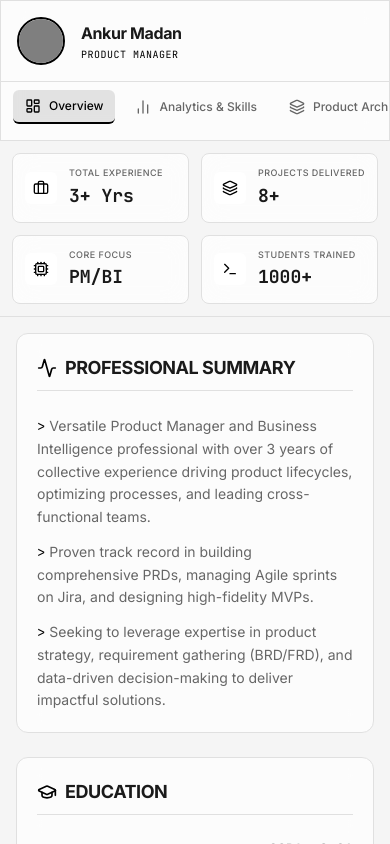
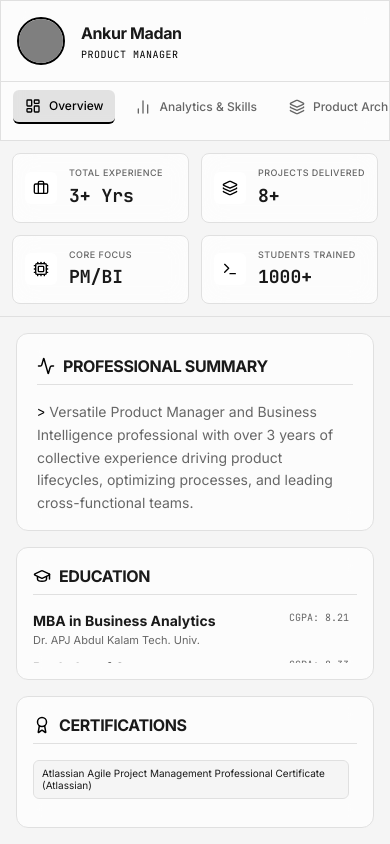
Before and after one commit to ankur-the-analyst/Webpage-Techsite-, a React (Vite) app: page / in a window 390 px wide. Built offline with nearby package versions, Linux system fonts and the light colour scheme; grey boxes are pictures that could not be loaded.

Commit message:
feat: Refine sidebar layout and styling
Adjusted flex properties and padding/margins in the sidebar to improve visual consistency and responsiveness across different screen sizes. This includes ensuring content does not overflow and refining spacing for section titles.

```diff
--- a/src/App.tsx
+++ b/src/App.tsx
@@ -233,8 +233,8 @@ const Sidebar = ({ activeTab, setActiveTab }: {
   ];
 
   return (
-    <div className="w-full md:w-64 glass-panel border-b md:border-b-0 md:border-r border-cyber-border flex flex-col shrink-0 z-20 md:sticky md:top-0 md:h-screen overflow-y-auto">
-      <div className="p-4 md:p-5 border-b border-cyber-border flex flex-row md:flex-col items-center md:items-center justify-between md:justify-start">
+    <div className="w-full md:w-64 glass-panel border-b md:border-b-0 md:border-r border-cyber-border flex flex-col shrink-0 z-20 md:sticky md:top-0 md:h-screen">
+      <div className="p-4 md:p-5 border-b border-cyber-border flex flex-row md:flex-col items-center md:items-center justify-between md:justify-start shrink-0">
         <div className="flex items-center space-x-4 md:space-x-0 md:flex-col">
           <div className="w-12 h-12 md:w-24 md:h-24 rounded-full bg-cyber-panel border-2 border-cyber-accent flex items-center justify-center md:mb-4 overflow-hidden relative group shrink-0">
             <div className="absolute inset-0 bg-cyber-accent/20 group-hover:bg-cyber-accent/40 transition-colors z-10"></div>
@@ -305,21 +305,21 @@ const KPICard = ({ title, value, icon: Icon, delay }: { title: string, value: st
 );
 
 const SectionTitle = ({ title, icon: Icon }: { title: string, icon: any }) => (
-  <div className="flex items-center space-x-2 mb-6 border-b border-cyber-border pb-2">
-    <Icon size={20} className="text-cyber-accent" />
-    <h2 className="text-lg font-bold tracking-tight text-cyber-text uppercase">{title}</h2>
+  <div className="flex items-center space-x-2 mb-4 border-b border-cyber-border pb-1.5">
+    <Icon size={18} className="text-cyber-accent" />
+    <h2 className="text-base font-bold tracking-tight text-cyber-text uppercase">{title}</h2>
   </div>
 );
 
 const OverviewWidget = () => (
   <motion.div
     initial={{ opacity: 0 }} animate={{ opacity: 1 }} transition={{ duration: 0.5 }}
-    className="col-span-1 lg:col-span-2 flex flex-col gap-6"
+    className="col-span-1 lg:col-span-2 h-full flex flex-col gap-4 md:gap-6"
   >
     {/* Summary Box */}
-    <div className="glass-panel p-5 md:p-6 rounded-xl flex-shrink-0">
+    <div className="glass-panel p-5 md:p-6 rounded-xl flex-shrink-0 max-h-[40%] flex flex-col">
       <SectionTitle title="Professional Summary" icon={Activity} />
-      <div className="space-y-3 text-sm leading-relaxed text-cyber-muted">
+      <div className="space-y-3 text-sm leading-relaxed text-cyber-muted overflow-y-auto custom-scrollbar pr-2">
         <p>
           <span className="text-cyber-accent font-mono">{'>'}</span> Versatile Product Manager and Business Intelligence professional with over 3 years of collective experience driving product lifecycles, optimizing processes, and leading cross-functional teams.
         </p>
@@ -333,39 +333,42 @@ const OverviewWidget = () => (
     </div>
 
     {/* Education & Certifications Container */}
-    <div className="grid grid-cols-1 md:grid-cols-2 gap-5 flex-1">
+    <div className="grid grid-cols-1 md:grid-cols-2 gap-4 flex-1 min-h-0">
       {/* Education Box */}
-      <div className="glass-panel p-5 md:p-6 rounded-xl flex flex-col justify-start">
+      <div className="glass-panel p-4 md:p-5 rounded-xl flex flex-col min-h-0">
         <SectionTitle title="Education" icon={GraduationCap} />
-        <ul className="space-y-3 text-sm text-cyber-text">
+        <div className="flex-1 overflow-y-auto custom-scrollbar pr-2">
+          <ul className="space-y-2.5 text-xs text-cyber-text">
             <li className="flex flex-col">
               <div className="flex justify-between items-start">
-              <span className="font-bold text-base">MBA in Business Analytics</span>
-              <span className="font-mono text-cyber-muted text-sm shrink-0 ml-2">CGPA: 8.21</span>
+                <span className="font-bold text-sm">MBA in Business Analytics</span>
+                <span className="font-mono text-cyber-muted text-[10px] shrink-0 ml-2">CGPA: 8.21</span>
               </div>
-            <span className="text-sm text-cyber-muted mt-1">Dr. APJ Abdul Kalam Tech. Univ.</span>
+              <span className="text-[11px] text-cyber-muted mt-0.5">Dr. APJ Abdul Kalam Tech. Univ.</span>
             </li>
             <li className="flex flex-col">
               <div className="flex justify-between items-start">
-              <span className="font-bold text-base">Bachelor of Commerce</span>
-              <span className="font-mono text-cyber-muted text-sm shrink-0 ml-2">CGPA: 8.33</span>
+                <span className="font-bold text-sm">Bachelor of Commerce</span>
+                <span className="font-mono text-cyber-muted text-[10px] shrink-0 ml-2">CGPA: 8.33</span>
               </div>
-            <span className="text-sm text-cyber-muted mt-1">University of Delhi</span>
+              <span className="text-[11px] text-cyber-muted mt-0.5">University of Delhi</span>
             </li>
             <li className="flex flex-col">
               <div className="flex justify-between items-start">
-              <span className="font-bold text-base">Class XII</span>
-              <span className="font-mono text-cyber-muted text-sm shrink-0 ml-2">84.6%</span>
+                <span className="font-bold text-sm">Class XII</span>
+                <span className="font-mono text-cyber-muted text-[10px] shrink-0 ml-2">84.6%</span>
               </div>
-            <span className="text-sm text-cyber-muted mt-1">CBSE Board</span>
+              <span className="text-[11px] text-cyber-muted mt-0.5">CBSE Board</span>
             </li>
           </ul>
         </div>
+      </div>
 
       {/* Certifications Box */}
-      <div className="glass-panel p-5 md:p-6 rounded-xl flex flex-col justify-start">
+      <div className="glass-panel p-4 md:p-5 rounded-xl flex flex-col min-h-0">
         <SectionTitle title="Certifications" icon={Award} />
-        <ul className="space-y-2 text-sm text-cyber-text flex flex-wrap gap-2">
+        <div className="flex-1 overflow-y-auto custom-scrollbar pr-2">
+          <ul className="space-y-1.5 text-[11px] text-cyber-text flex flex-wrap gap-1.5">
             {[
               'Atlassian Agile Project Management Professional Certificate (Atlassian)',
               'Aha! Product Management Professional Certificate (Aha!)',
@@ -375,9 +378,10 @@ const OverviewWidget = () => (
               'BI Fundamentals (Simplilearn)',
               'Excel Crash Course (CFI)'
             ].map(cert => (
-            <li key={cert} className="bg-cyber-bg px-3 py-2 rounded-md text-xs border border-cyber-border leading-tight hover:border-cyber-accent/50 transition-colors">{cert}</li>
+              <li key={cert} className="bg-cyber-bg px-2 py-1.5 rounded-md text-[10px] border border-cyber-border leading-tight hover:border-cyber-accent/50 transition-colors">{cert}</li>
             ))}
           </ul>
+        </div>
       </div>
     </div>
   </motion.div>
@@ -429,10 +433,10 @@ const AnalyticsWidget = () => {
   }, [step]);
 
   return (
-    <div className="grid grid-cols-1 lg:grid-cols-2 gap-6">
+    <div className="grid grid-cols-1 lg:grid-cols-2 gap-6 flex-1 min-h-0">
       <motion.div
         initial={{ opacity: 0, scale: 0.95 }} animate={{ opacity: 1, scale: 1 }} transition={{ duration: 0.5 }}
-        className="flex flex-col bg-cyber-panel border border-cyber-border rounded-lg overflow-hidden relative shadow-[0_0_15px_rgba(0,0,0,0.5)] min-h-[480px]"
+        className="flex flex-col bg-cyber-panel border border-cyber-border rounded-lg overflow-hidden relative shadow-[0_0_15px_rgba(0,0,0,0.5)] h-full"
       >
         {/* Chat Header */}
         <div className="flex items-center justify-between px-4 py-3 border-b border-cyber-border bg-cyber-panel/40 backdrop-blur-sm z-10">
@@ -563,7 +567,7 @@ const AnalyticsWidget = () => {
         </div>
       </motion.div>
 
-    <div className="glass-panel p-6 rounded-lg flex flex-col min-h-[480px]">
+    <div className="glass-panel p-6 rounded-lg flex flex-col h-full">
       <SectionTitle title="Core Competencies" icon={PieChart} />
       <div className="flex-1 w-full relative mt-4">
         <ResponsiveContainer width="100%" height="100%">
@@ -820,9 +824,10 @@ const renderGraphic = (type: string) => {
 const ArchitectureWidget = () => (
   <motion.div
     initial={{ opacity: 0 }} animate={{ opacity: 1 }} transition={{ duration: 0.5 }}
-    className="col-span-1 lg:col-span-2 flex flex-col"
+    className="col-span-1 lg:col-span-2 h-full flex flex-col"
   >
     <SectionTitle title="Project Architecture" icon={LayoutDashboard} />
+    <div className="flex-1 overflow-y-auto custom-scrollbar pr-2">
       <div className="grid grid-cols-1 md:grid-cols-2 lg:grid-cols-3 gap-4 pb-4">
         {projectsData.map((project, idx) => (
           <motion.div
@@ -853,6 +858,7 @@ const ArchitectureWidget = () => (
             </div>
           </motion.div>
         ))}
+      </div>
     </div>
   </motion.div>
 );
@@ -907,11 +913,11 @@ const AILiveWidget = () => {
   return (
     <motion.div
       initial={{ opacity: 0 }} animate={{ opacity: 1 }} transition={{ duration: 0.5 }}
-      className="glass-panel p-6 rounded-lg col-span-1 lg:col-span-2 flex flex-col"
+      className="glass-panel p-6 rounded-lg col-span-1 lg:col-span-2 h-full flex flex-col"
     >
       <SectionTitle title="Deployment & Automation" icon={Zap} />
 
-      <div className="grid grid-cols-1 lg:grid-cols-2 gap-6 min-h-[400px]">
+      <div className="grid grid-cols-1 lg:grid-cols-2 gap-6 flex-1 min-h-0">
         {/* Terminal */}
         <div className="bg-cyber-bg border border-cyber-border rounded-lg overflow-hidden flex flex-col h-full">
           <div className="bg-cyber-panel px-4 py-2 border-b border-cyber-border flex items-center justify-between">
@@ -1046,8 +1052,8 @@ export default function App() {
       </header>
 
         {/* Main Content Area */}
-        <div className="flex-1 p-4 md:p-6 overflow-y-auto custom-scrollbar">
-          <div className="w-full pb-10 max-w-7xl mx-auto">
+        <div className="flex-1 p-4 md:p-6 overflow-hidden">
+          <div className="w-full h-full max-w-7xl mx-auto flex flex-col">
             {renderContent()}
           </div>
         </div>
```
Lines whose indentation alone changed are shown as unchanged.
